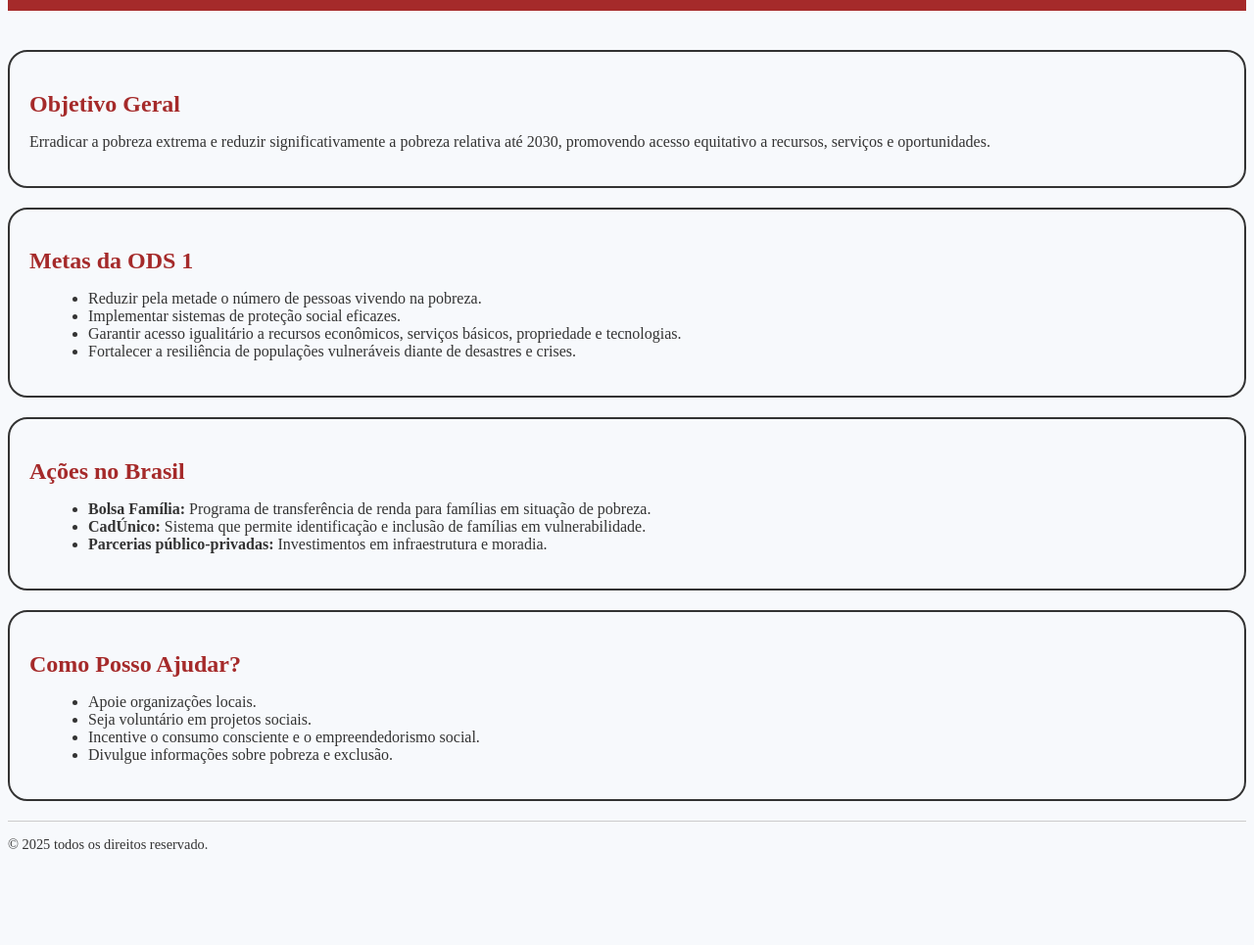
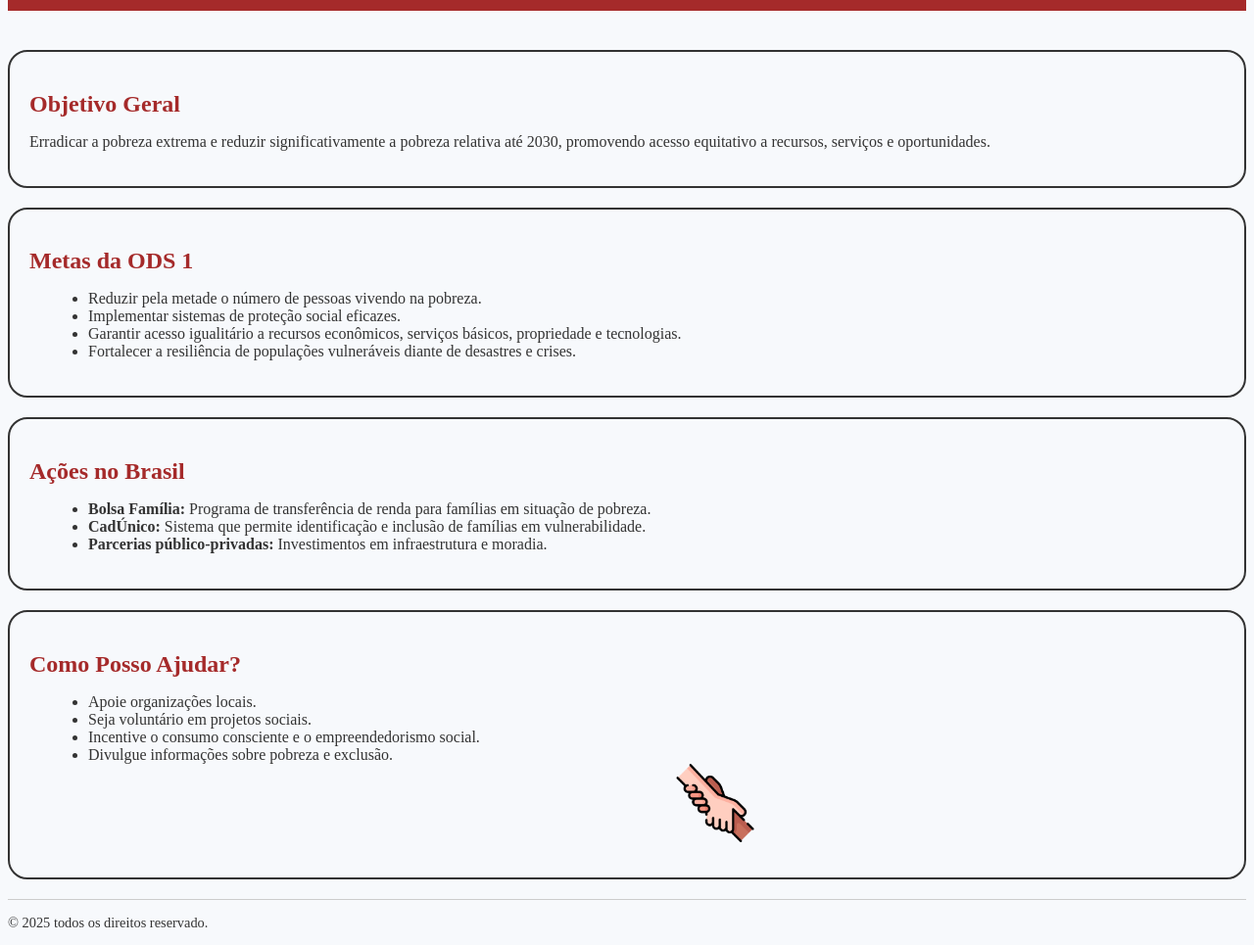
Before and after one commit to MatheusALR441/ODS, a plain HTML site: page ods1.html in a window 1280 px wide. Shown: the part 113-1078 px from the top of the page at 98% size. Before the commit the page ends 998 px from the top, so only its background shows below. Drawn offline with Linux system fonts and the light colour scheme.

Commit message:
ods lucas e matheus

```diff
--- a/ods1.html
+++ b/ods1.html
@@ -47,9 +47,9 @@
       <li>Seja voluntário em projetos sociais.</li>
       <li>Incentive o consumo consciente e o empreendedorismo social.</li>
       <li>Divulgue informações sobre pobreza e exclusão.</li>
+       <img class="apoio" src="images/3208282.png" alt="">
     </ul>
   </section>
-
 
   <footer>
     <p>© 2025 todos os direitos reservado.</p>
```
Also changed, not shown: images/3208282.png (added), ods1.css (line endings or trailing spaces).
